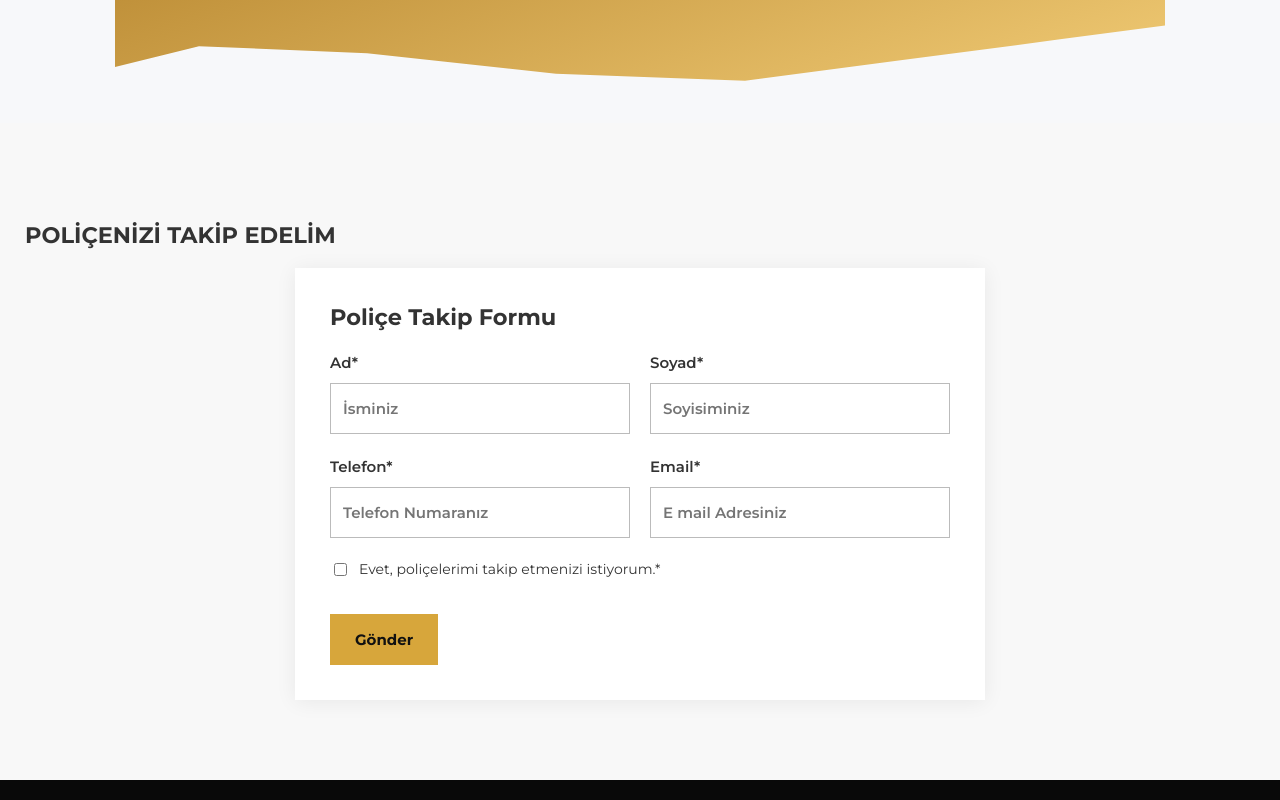
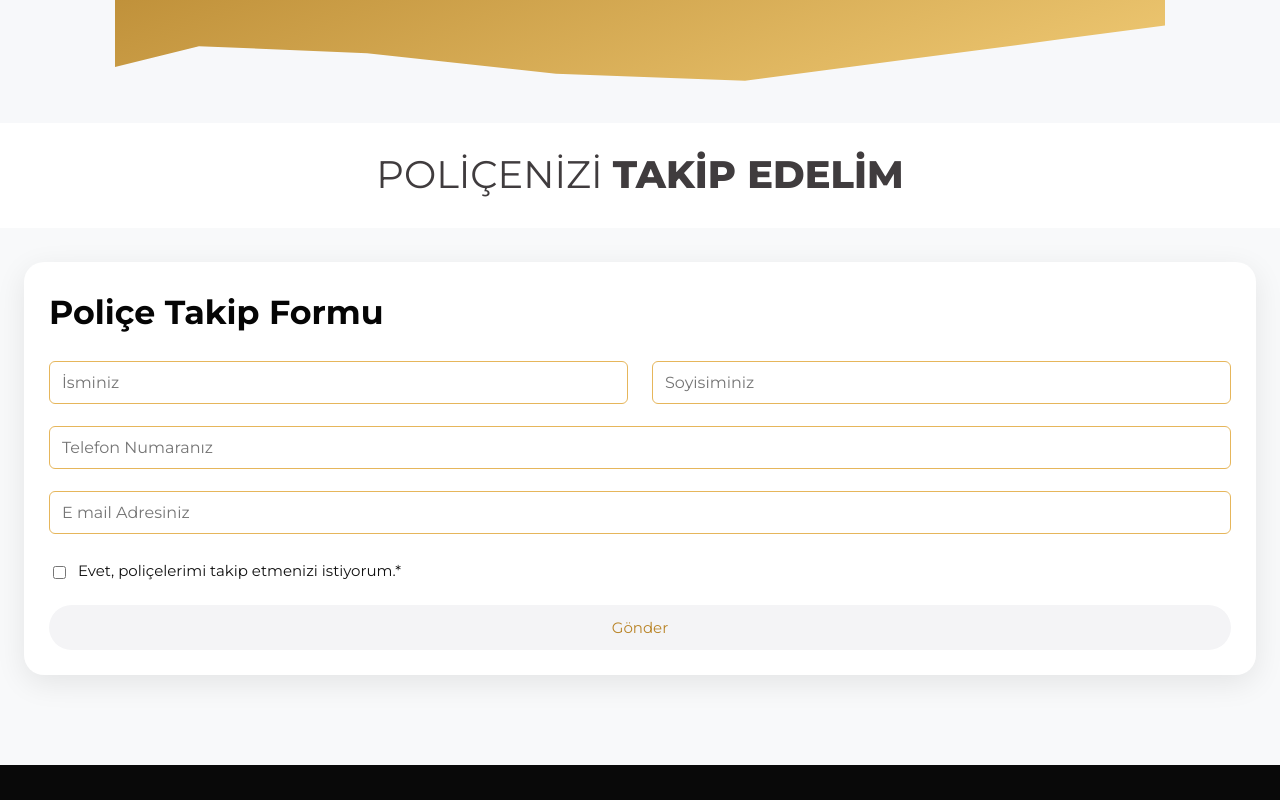
Before and after one commit to Teknoant/bekiragaoglu, a Next.js app: page / in a window 1280 px wide. Shown: the part 3200-4000 px from the top of the page. Built offline with nearby package versions, Linux system fonts and the light colour scheme.

Commit message:
Recreate Wix policy form proportions, gold borders and pill submit

```diff
--- a/app/style.css
+++ b/app/style.css
@@ -119,3 +119,21 @@
 .partners-house-frame .partners-chimney-heart{position:absolute;z-index:5;top:2.8%;left:79.5%;transform:translate(-50%,-50%);font-size:43px;line-height:1;filter:drop-shadow(0 3px 2px #8a402b55);pointer-events:none}
 @media(max-width:900px){.partners-house-frame{width:calc(100% - 35px)}.partners-house-frame .partners-chimney-heart{font-size:34px}}
 @media(max-width:600px){.partners-house-frame{width:calc(100% - 16px);margin-top:20px}.partners-house-frame .partners-chimney-heart{top:17%;left:84%;font-size:29px}}
+
+/* Wix policy tracking section: broad white rounded card and gold outline fields. */
+.form-section{padding:0 24px 90px;background:#f8f9fa}
+.policy-heading{height:105px;background:#fff;display:flex;align-items:center;justify-content:center;margin:0 -24px 34px}
+.policy-heading h2{margin:0!important;font-size:clamp(27px,3vw,45px)!important;line-height:1.15;font-weight:400;color:#403c3e;text-align:center}
+.policy-heading strong{font-weight:800}
+.form-section .policy-form{width:min(1235px,100%);max-width:1235px;border-radius:20px;padding:30px 25px 25px;box-shadow:0 8px 30px #00000016}
+.policy-form h2{font-size:clamp(27px,2.6vw,39px);color:#050505;margin:0 0 28px;font-weight:700}
+.policy-form .form-grid{grid-template-columns:1fr 1fr;column-gap:24px;row-gap:0}
+.policy-form .form-grid label{font-size:0;line-height:0;margin:0 0 22px}
+.policy-form .form-grid label:nth-child(n+3){grid-column:1/-1}
+.policy-form .form-grid input{height:43px!important;border:1px solid #e6b65b!important;border-radius:6px!important;margin:0!important;padding:9px 12px!important;font-size:16px;line-height:1.4;font-weight:400;color:#333}
+.policy-form .form-grid input:focus{outline:2px solid #d8a93f;outline-offset:1px}
+.policy-form .consent{margin:2px 0 21px;font-size:15px;color:#111;align-items:center}
+.policy-form .consent input{accent-color:#d7a63b}
+.policy-form>.gold-button{display:block;width:100%;border:0;border-radius:28px;background:#f4f4f6;color:#b98427;font-weight:400;padding:10px 20px;margin:0}
+.policy-form>.gold-button:hover{background:#eadbb8;color:#45300d}
+@media(max-width:600px){.form-section{padding:0 14px 55px}.policy-heading{margin:0 -14px 24px;height:90px}.form-section .policy-form{padding:24px 17px;border-radius:16px}.policy-form .form-grid{grid-template-columns:1fr;gap:0}.policy-form .form-grid label:nth-child(n+3){grid-column:auto}.policy-form h2{margin-bottom:23px}}
```
